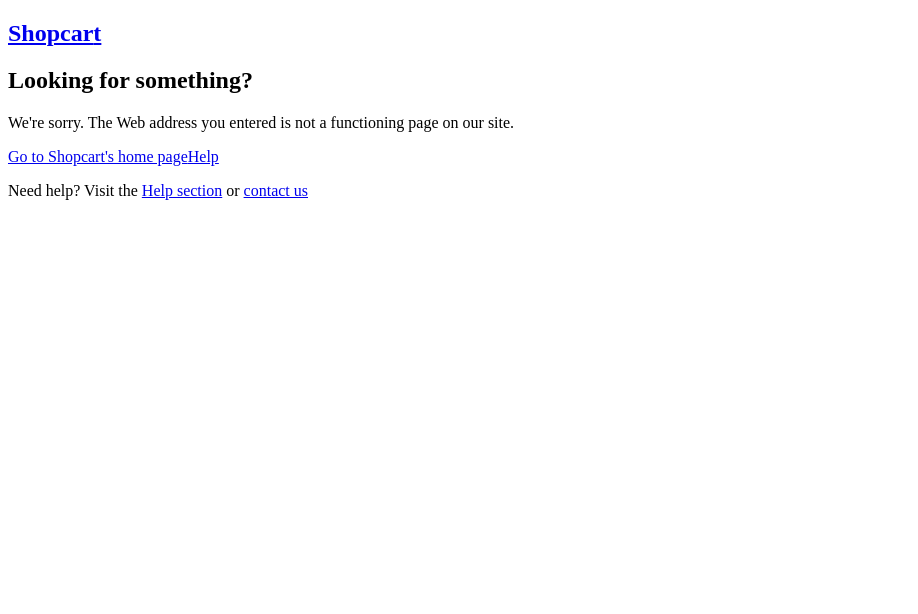
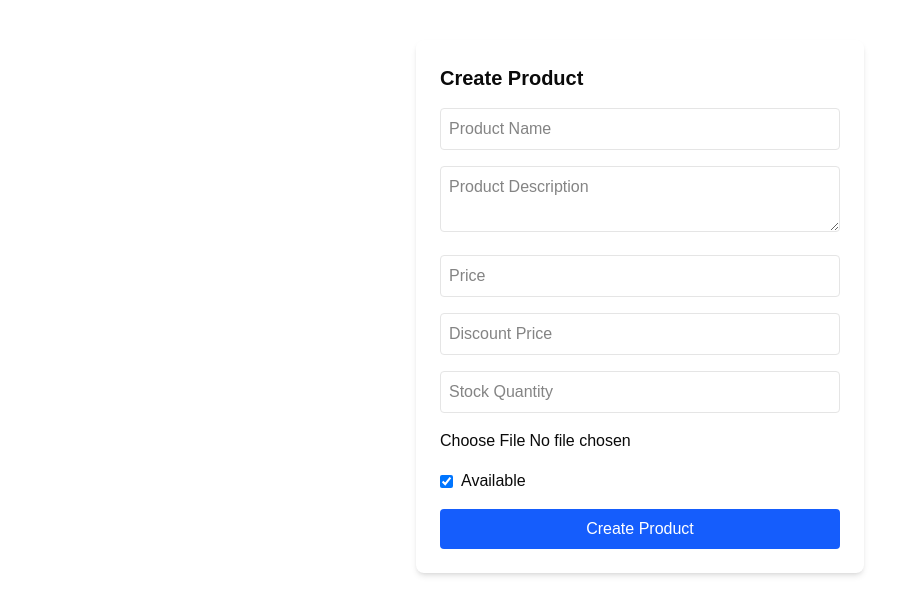
Before and after one commit to priyamdodiya/ecommerce-frontend, a Next.js app: page /admin/products/add in a window 1280 px wide. Before the commit this address had no page. Shown: the top 614 px of the page, without its empty margins (0-918 px from the left). Built offline with nearby package versions, Linux system fonts and the light colour scheme.

Commit message:
second commit

```diff
--- a/app/(client)/layout.tsx
+++ b/app/(client)/layout.tsx
@@ -16,6 +16,7 @@
 }: Readonly<{
   children: React.ReactNode;
 }>) {
+
   return (
       <body className="font-poppins antialiased">
         <div className="flex flex-col">
--- a/app/(client)/page.tsx
+++ b/app/(client)/page.tsx
@@ -6,7 +6,6 @@
 import ShopByBrands from '@/components/ShopByBrands'
 import { getCategories } from '@/sanity/queries'
 import React from 'react'
-
 const Home = async () => {
   const categories = await getCategories(6);
   return (
@@ -19,5 +18,4 @@
     </Container>
   )
 }
-
-export default Home
+export default Home;
--- /dev/null
+++ b/app/admin/navbar/NewHeader.tsx
@@ -0,0 +1,62 @@
+"use client";
+import React, { useState } from "react";
+import Container from "../../../components/Container";
+import Logo from "../../../components/Logo";
+import MobileMenu from "../../../components/MobileMenu";
+import SignIn from "@/components/SignIn";
+import Link from "next/link";
+const NewHeader = () => {
+    const [open, setOpen] = useState(false);
+    return (
+        <header className="bg-white/70 py-5 sticky top-0 z-50 backdrop-blur-md shadow">
+            <Container className="flex items-center justify-between text-gray-800">
+                <div className="w-auto md:w-1/3 flex items-center gap-2.5 md:gap-0 justify-start">
+                    <MobileMenu />
+                    <Logo spanDesign="New" />
+                </div>
+                <nav className="hidden md:flex gap-6 font-medium relative">
+                    <Link href="/dashboard" className="hover:text-blue-600">
+                        Dashboard
+                    </Link>
+                    <div className="relative">
+                        <button
+                            onClick={() => setOpen((prev) => !prev)}
+                            className="hover:text-blue-600"
+                        >
+                            Products
+                        </button>
+                        {open && (
+                            <div className="absolute top-8 left-0 w-48 bg-white text-gray-800 shadow-lg rounded-md py-2 z-50">
+                                <Link
+                                    href="/products"
+                                    className="block px-4 py-2 hover:bg-gray-100"
+                                    onClick={() => setOpen(false)}
+                                >
+                                    All Products
+                                </Link>
+                                <Link
+                                    href="/admin/products/add"
+                                    className="block px-4 py-2 hover:bg-gray-100"
+                                    onClick={() => setOpen(false)}
+                                >
+                                    Add Product
+                                </Link>
+                            </div>
+                        )}
+                    </div>
+                    <Link href="/services" className="hover:text-blue-600">
+                        Services
+                    </Link>
+                    <Link href="/contact" className="hover:text-blue-600">
+                        Contact
+                    </Link>
+                </nav>
+                <div className="w-auto md:w-1/3 flex items-center justify-end gap-5">
+                    <SignIn />
+                </div>
+            </Container>
+        </header>
+    );
+};
+
+export default NewHeader;
--- a/app/admin/page.tsx
+++ b/app/admin/page.tsx
@@ -2,6 +2,8 @@
 
 import { useSelector } from "react-redux";
 import { RootState } from "../store/store";
+import NewHeader from "./navbar/NewHeader";
+
 const AdminPage = () => {
   const { user } = useSelector((state: RootState) => state.login);
 
@@ -14,10 +16,13 @@
   }
 
   return (
-    <div className="flex justify-center items-center min-h-screen bg-gray-100">
-      <h1 className="text-3xl font-bold text-green-600">
-        Hello Admin, {user.fullName} 👋
-      </h1>
+    <div className="min-h-screen bg-gray-100">
+      <NewHeader />
+      <div className="flex justify-center items-center h-[calc(100vh-80px)]">
+        <h1 className="text-3xl font-bold text-green-600">
+          Hello Admin, {user.fullName} 👋
+        </h1>
+      </div>
     </div>
   );
 };
--- /dev/null
+++ b/app/admin/products/add/page.tsx
@@ -0,0 +1,155 @@
+"use client";
+
+import React, { useState } from "react";
+import axios from "axios";
+import { toast } from "react-toastify";
+import "react-toastify/dist/ReactToastify.css";
+
+interface ProductForm {
+  name: string;
+  description: string;
+  price: string;
+  discountPrice: string;
+  stock: string;
+  image: File | null;
+  isAvailable: boolean;
+}
+
+const CreateProductForm: React.FC = () => {
+  const [formData, setFormData] = useState<ProductForm>({
+    name: "",
+    description: "",
+    price: "",
+    discountPrice: "",
+    stock: "",
+    image: null,
+    isAvailable: true,
+  });
+
+  const handleChange = (
+    e: React.ChangeEvent<HTMLInputElement | HTMLTextAreaElement>
+  ) => {
+    const target = e.target;
+    const { name, type } = target;
+
+    if (type === "file") {
+      const input = target as HTMLInputElement;
+      setFormData({ ...formData, [name]: input.files ? input.files[0] : null });
+    } else if (type === "checkbox") {
+      const input = target as HTMLInputElement;
+      setFormData({ ...formData, [name]: input.checked });
+    } else {
+      setFormData({ ...formData, [name]: target.value });
+    }
+  };
+
+  const handleSubmit = async (e: React.FormEvent<HTMLFormElement>) => {
+    e.preventDefault();
+
+    try {
+      const data = new FormData();
+      data.append("name", formData.name);
+      data.append("description", formData.description);
+      data.append("price", formData.price);
+      data.append("discountPrice", formData.discountPrice);
+      data.append("stock", formData.stock);
+      data.append("isAvailable", formData.isAvailable ? "true" : "false");
+      if (formData.image) {
+        data.append("image", formData.image);
+      }
+
+      await axios.post("http://localhost:3001/api/products", data, {
+        headers: { "Content-Type": "multipart/form-data" },
+      });
+
+      toast.success("Product created successfully!");
+
+      setFormData({
+        name: "",
+        description: "",
+        price: "",
+        discountPrice: "",
+        stock: "",
+        image: null,
+        isAvailable: true,
+      });
+    } catch (error) {
+      console.error(error);
+      toast.error("Failed to create product.");
+    }
+  };
+
+  return (
+    <div className="max-w-md mx-auto mt-10 p-6 bg-white shadow-md rounded-md">
+      <h2 className="text-xl font-bold mb-4">Create Product</h2>
+      <form onSubmit={handleSubmit} className="space-y-4">
+        <input
+          type="text"
+          name="name"
+          placeholder="Product Name"
+          value={formData.name}
+          onChange={handleChange}
+          className="w-full p-2 border rounded"
+          required
+        />
+        <textarea
+          name="description"
+          placeholder="Product Description"
+          value={formData.description}
+          onChange={handleChange}
+          className="w-full p-2 border rounded"
+          required
+        />
+        <input
+          type="number"
+          name="price"
+          placeholder="Price"
+          value={formData.price}
+          onChange={handleChange}
+          className="w-full p-2 border rounded"
+          required
+        />
+        <input
+          type="number"
+          name="discountPrice"
+          placeholder="Discount Price"
+          value={formData.discountPrice}
+          onChange={handleChange}
+          className="w-full p-2 border rounded"
+        />
+        <input
+          type="number"
+          name="stock"
+          placeholder="Stock Quantity"
+          value={formData.stock}
+          onChange={handleChange}
+          className="w-full p-2 border rounded"
+          required
+        />
+        <input
+          type="file"
+          name="image"
+          onChange={handleChange}
+          className="w-full"
+        />
+        <div className="flex items-center gap-2">
+          <input
+            type="checkbox"
+            name="isAvailable"
+            checked={formData.isAvailable}
+            onChange={handleChange}
+          />
+          <label>Available</label>
+        </div>
+        <button
+          type="submit"
+          className="w-full bg-blue-600 text-white p-2 rounded hover:bg-blue-700 transition"
+        >
+          Create Product
+        </button>
+      </form>
+    </div>
+  );
+};
+
+export default CreateProductForm;
--- a/app/layout.tsx
+++ b/app/layout.tsx
@@ -3,6 +3,7 @@
 import { Provider } from "react-redux";
 import { store, persistor } from "./store/store";
 import { PersistGate } from "redux-persist/integration/react";
+import "../app/globals.css";
 const RootLayout = ({ children }: { children: React.ReactNode }) => {
   return (
     <html lang="en">
--- a/app/login/page.tsx
+++ b/app/login/page.tsx
@@ -7,6 +7,7 @@
 import { AppDispatch, RootState } from "../store/store";
 import { loginUser, clearLoginError } from "../store/slices/loginSlice";
 import { useRouter } from "next/navigation";
+import Cookies from "js-cookie";
 
 type FormValues = {
   username: string;
@@ -32,6 +33,8 @@
   useEffect(() => {
     if (token && user) {
       toast.success("Login successful!");
+      Cookies.set("token", token);
+    Cookies.set("role", user.role);
       if(user.role === "ADMIN"){
         router.push("/admin");
       }else{
--- a/components/Header.tsx
+++ b/components/Header.tsx
@@ -1,111 +1,29 @@
-// import React from 'react'
-// import Container from './Container'
-// import Logo from './Logo'
-// import HeaderMenu from './HeaderMenu'
-// import SearchBar from './SearchBar'
-// import CartIcon from './CartIcon'
-// import FavoriteButton from './FavoriteButton'
-// import MobileMenu from './MobileMenu'
-// import SignIn from './SignIn'
-// const Header = async () => {
-//     return (
-//         <header className='bg-white/70 py-5 sticky top-0 z-50  backdrop-blur-md  '>
-//             <Container className='flex items-center justify-between text-lightColor'>
-//                 <div className='w-auto md:w-1/3 flex items-center gap-2.5 justift-start md:gap-0'>
-//                     <MobileMenu />
-//                     <Logo spanDesign={''} />
-//                 </div>
-//                 <HeaderMenu />
-//                 <div className='w-auto md:w1/3 flex items-center justify-end gap-5'>
-//                     <SearchBar />
-//                     <CartIcon />
-//                     <FavoriteButton />
-//                     <SignIn />
-//                 </div>
-//             </Container>
-//         </header>
-//     )
-// }
-// export default Header
-
-
-
-
-"use client";
-import React from "react";
-import Container from "./Container";
-import Logo from "./Logo";
-import HeaderMenu from "./HeaderMenu";
-import SearchBar from "./SearchBar";
-import CartIcon from "./CartIcon";
-import FavoriteButton from "./FavoriteButton";
-import MobileMenu from "./MobileMenu";
-import SignIn from "./SignIn";
-import { useSelector } from "react-redux";
-import { RootState } from "../app/store/store";
-import Link from "next/link";
-
-const Header = () => {
-  const { user } = useSelector((state: RootState) => state.login);
-
-  const renderAdminHeader = () => (
-    <nav className="flex gap-6 font-medium text-gray-700">
-      <Link href="/admin/dashboard" className="hover:text-shop_dark_green">
-        Dashboard
-      </Link>
-      <Link href="/admin/products" className="hover:text-shop_dark_green">
-        Products
-      </Link>
-      <Link href="/admin/orders" className="hover:text-shop_dark_green">
-        Orders
-      </Link>
-      <Link href="/admin/users" className="hover:text-shop_dark_green">
-        Users
-      </Link>
-    </nav>
-  );
-
-  const renderUserHeader = () => (
-    <>
+import React from 'react'
+import Container from './Container'
+import Logo from './Logo'
+import HeaderMenu from './HeaderMenu'
+import SearchBar from './SearchBar'
+import CartIcon from './CartIcon'
+import FavoriteButton from './FavoriteButton'
+import MobileMenu from './MobileMenu'
+import SignIn from './SignIn'
+const Header = async () => {
+    return (
+        <header className='bg-white/70 py-5 sticky top-0 z-50  backdrop-blur-md  '>
+            <Container className='flex items-center justify-between text-lightColor'>
+                <div className='w-auto md:w-1/3 flex items-center gap-2.5 justift-start md:gap-0'>
+                    <MobileMenu />
+                    <Logo spanDesign={''} />
+                </div>
                 <HeaderMenu />
-      <div className="flex items-center gap-5">
-        <SearchBar />
-        <CartIcon />
-        <FavoriteButton />
-      </div>
-    </>
-  );
-
-  return (
-    <header className="bg-white/70 py-5 sticky top-0 z-50 backdrop-blur-md">
-      <Container className="flex items-center justify-between text-lightColor">
-        {/* Left Section: Logo + MobileMenu */}
-        <div className="w-auto md:w-1/3 flex items-center gap-2.5 md:gap-0">
-          <MobileMenu />
-          <Logo spanDesign={""} />
-        </div>
-
-        {/* Middle Section: Navigation */}
-        <div className="hidden md:flex w-1/3 justify-center">
-          {user?.role === "ADMIN" ? renderAdminHeader() : <HeaderMenu />}
-        </div>
-
-        {/* Right Section: Actions */}
-        <div className="w-auto md:w-1/3 flex items-center justify-end gap-5">
-          {user?.role === "ADMIN" ? (
-            <SignIn />
-          ) : (
-            <>
+                <div className='w-auto md:w1/3 flex items-center justify-end gap-5'>
                     <SearchBar />
                     <CartIcon />
                     <FavoriteButton />
                     <SignIn />
-            </>
-          )}
                 </div>
             </Container>
         </header>
-  );
-};
-
-export default Header;
+    )
+}
+export default Header
--- a/components/SignIn.tsx
+++ b/components/SignIn.tsx
@@ -6,14 +6,12 @@
 import { RootState } from "../app/store/store";
 import { logout } from "../app/store/slices/loginSlice";
 import { useRouter } from "next/navigation";
-
 const SignIn = () => {
   const { user } = useSelector((state: RootState) => state.login);
   const dispatch = useDispatch();
   const [menuOpen, setMenuOpen] = useState(false);
   const menuRef = useRef<HTMLDivElement>(null);
   const router = useRouter();
-
   useEffect(() => {
     const handleClickOutside = (event: MouseEvent) => {
       if (menuRef.current && !menuRef.current.contains(event.target as Node)) {
@@ -43,7 +41,7 @@
         />
 
         {menuOpen && (
-          <div className="absolute right-0 mt-2 w-40 bg-white border rounded-xl shadow-lg py-2 z-50">
+          <div className="absolute right-0 mt-2 w-40 bg-white border rounded-sm shadow-lg py-2 z-50">
             <Link
               href="/profile"
               className="block px-4 py-2 text-sm text-gray-700 hover:bg-gray-100"
--- a/package.json
+++ b/package.json
@@ -60,6 +60,7 @@
   "devDependencies": {
     "@eslint/eslintrc": "^3",
     "@tailwindcss/postcss": "^4",
+    "@types/js-cookie": "^3.0.6",
     "@types/node": "^24.3.0",
     "@types/react": "^19",
     "@types/react-dom": "^19",
```
Also changed, not shown: 1 other file (tests, documents, lock files or other folders). Lines whose indentation alone changed are shown as unchanged.
